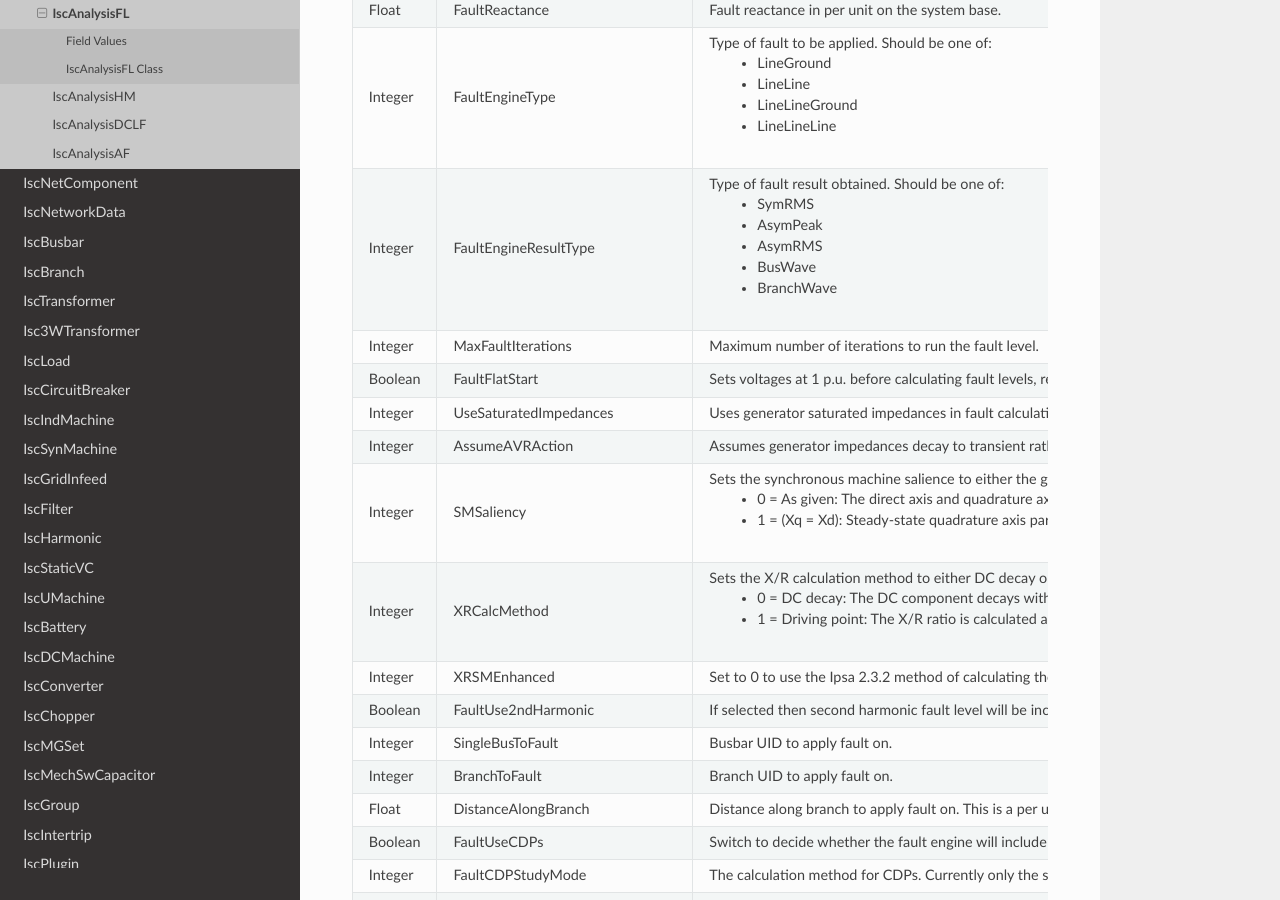
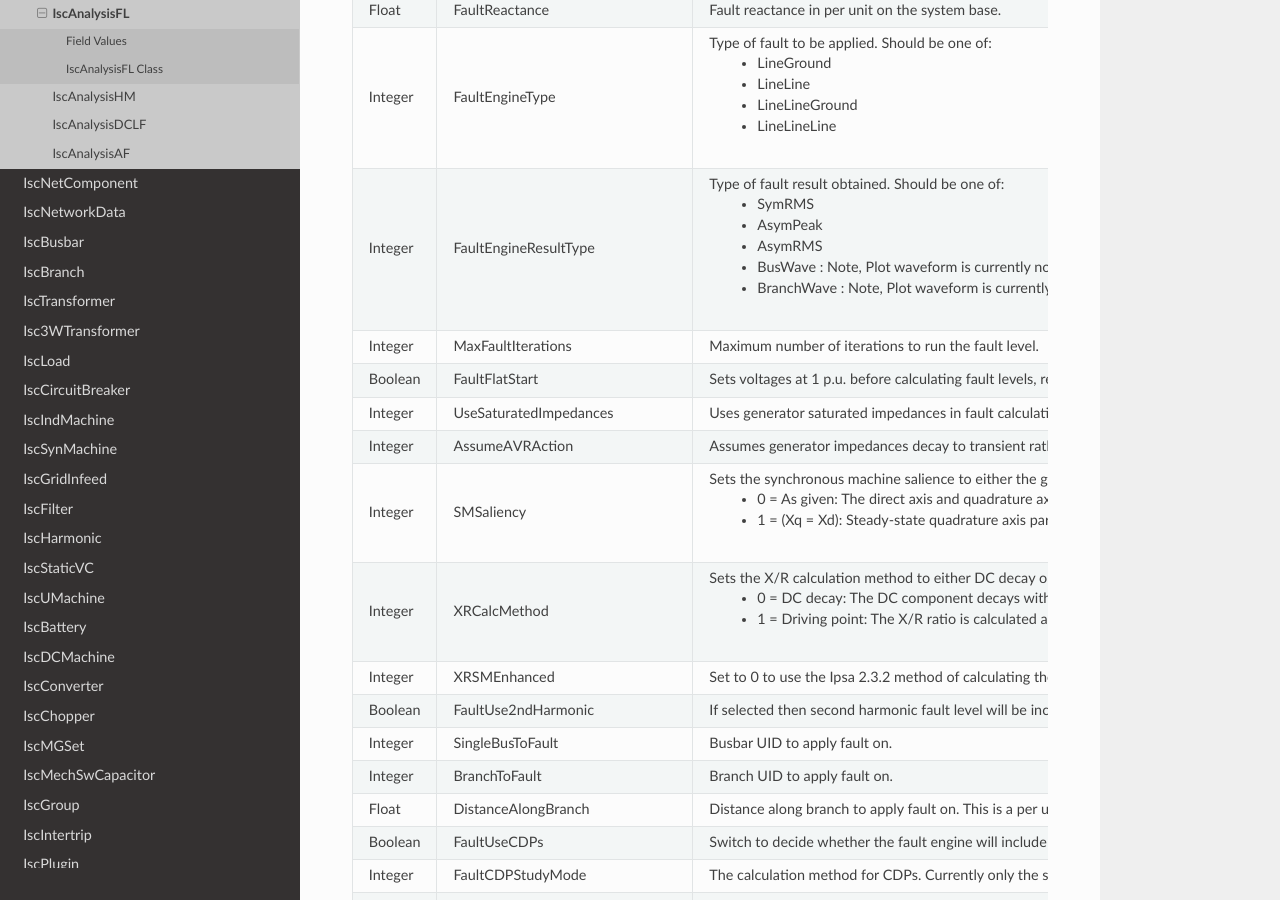
Before and after one commit to TNEI-Services/IPSA, a Sphinx documentation site: the page built from docs/IscAnalysisFL.rst, in a window 1280 px wide and 900 px high, scrolled down 717 px. Built offline with Sphinx 7.4.7 and the Read the Docs theme 2.0.0, drawn with Linux system fonts in a browser that asks for light colours.

Commit message:
Tiny AnalysisFL clariffication

```diff
--- a/docs/IscAnalysisFL.rst
+++ b/docs/IscAnalysisFL.rst
@@ -56,8 +56,8 @@ Field Values
         - SymRMS
         - AsymPeak
         - AsymRMS
-        - BusWave
-        - BranchWave
+        - BusWave : Note, Plot waveform is currently not supported from PyIPSA
+        - BranchWave : Note, Plot waveform is currently not supported from PyIPSA
    * - Integer
      - MaxFaultIterations
      - Maximum number of iterations to run the fault level.
```
